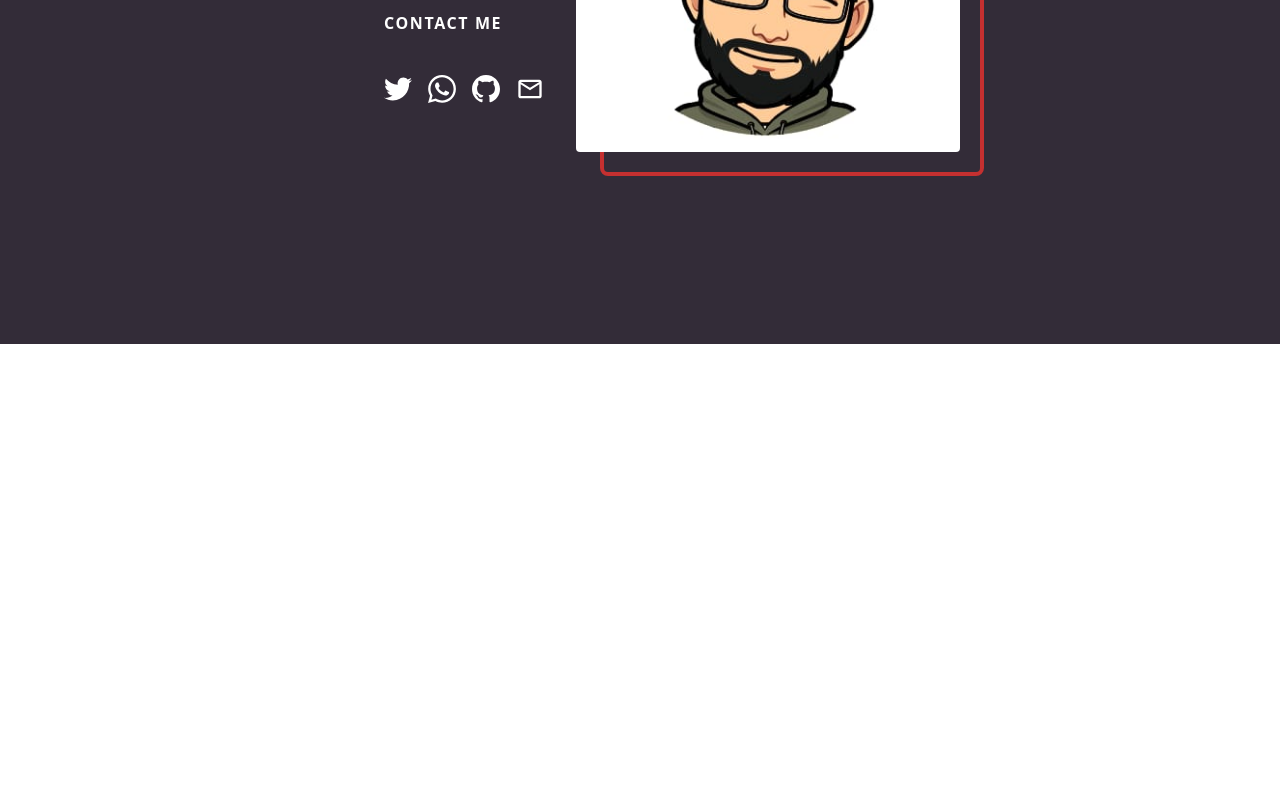
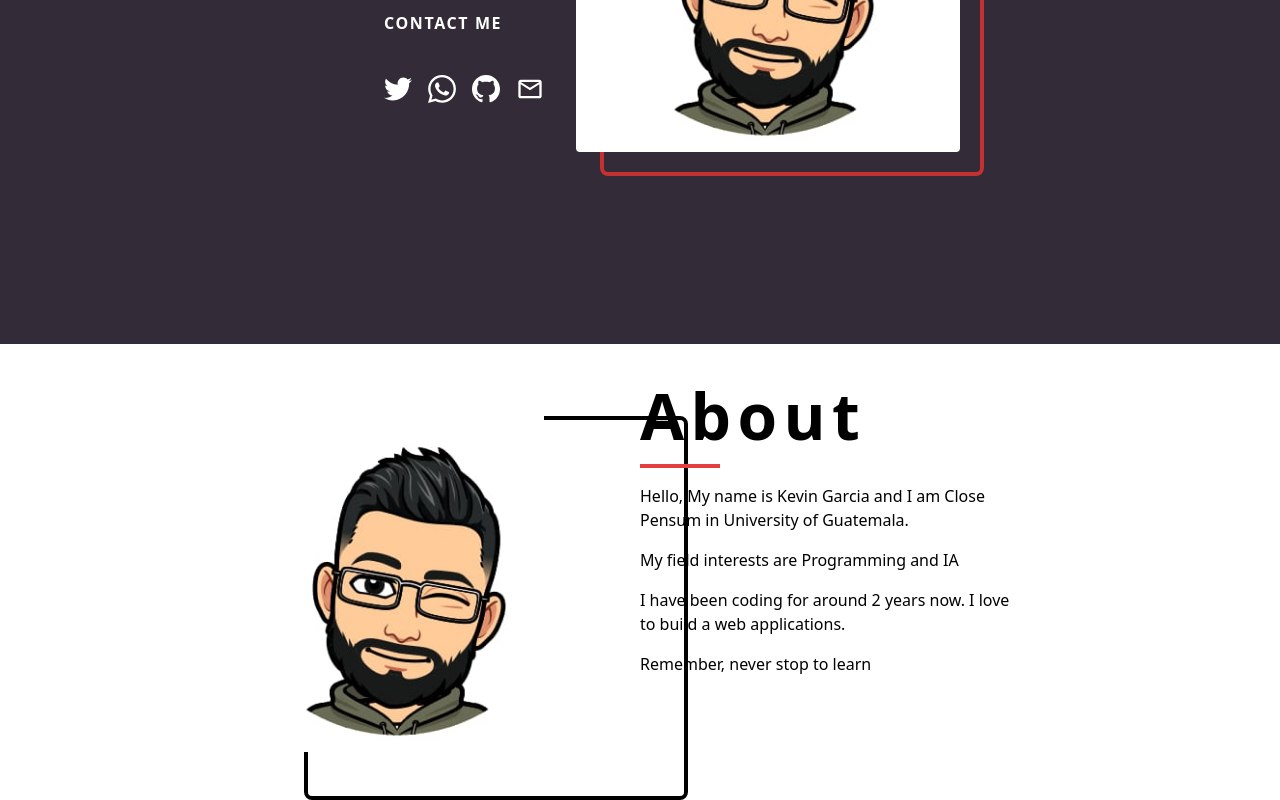
Before and after one commit to kevinGarcia15/portafolio, a React (Create React App) app: page / in a window 1280 px wide. Shown: the part 487-1287 px from the top of the page. Before the commit the page ends 831 px from the top, so only its background shows below. Built offline with nearby package versions, Linux system fonts and the light colour scheme.

Commit message:
Modulo About agregado

```diff
--- a/package.json
+++ b/package.json
@@ -6,6 +6,7 @@
     "@testing-library/jest-dom": "^5.11.5",
     "@testing-library/react": "^11.1.0",
     "@testing-library/user-event": "^12.1.10",
+    "aos": "^2.3.4",
     "react": "^17.0.1",
     "react-dom": "^17.0.1",
     "react-scripts": "4.0.0",
--- a/src/App.jsx
+++ b/src/App.jsx
@@ -1,14 +1,31 @@
-import React from 'react'
-import LandinPage from './components/LandinPage'
-import Nav from './components/Nav'
+import React, { useEffect } from "react";
+import AOS from "aos";
+
+import About from "./components/About";
+import LandinPage from "./components/LandinPage";
+import Nav from "./components/Nav";
+
+import "aos/dist/aos.css";
 
 function App() {
-    return (
-        <div className="px-4 py-6 backgound-primary xl:px-64 lg:px-56">
-            <Nav/>
-            <LandinPage/>
-        </div>
-    )
+  useEffect(() => {
+    AOS.init();
+    AOS.refresh();
+  }, []);
+
+  return (
+    <div>
+      <div className="px-4 py-6 backgound-primary xl:px-64 lg:px-56">
+        <Nav />
+        <LandinPage />
+      </div>
+      <div
+        className="px-4 py-6 xl:px-64 lg:px-56"
+      >
+        <About />
+      </div>
+    </div>
+  );
 }
 
-export default App
+export default App;
--- /dev/null
+++ b/src/components/About.jsx
@@ -0,0 +1,44 @@
+import React from "react";
+
+function About() {
+  return (
+    <div className="grid grid-cols-12" id="about">
+      <div
+        className="col-span-12 md:col-span-6 hidden md:block w-72 h-72"
+        data-aos="fade-right"
+        data-aos-offset="300"
+        data-aos-easing="ease-in-sine"
+      >
+        <img
+          className="lg:w-96 lg:h-96 object-cover rounded absolute z-10"
+          src="../img/porfile.jpeg"
+          alt="picture"
+        />
+        <div className="ml-12 mt-12 w-96 h-96 border-4 rounded-lg border-black relative z-0 hidden lg:block"></div>
+      </div>
+
+      <div
+        className="col-span-12 md:col-span-6"
+        data-aos="fade-down"
+        data-aos-easing="linear"
+        data-aos-duration="1500"
+      >
+        <h1 className="text-4xl lg:text-6xl tracking-widest font-bold border-b-4 border-red-600 w-20">
+          About
+        </h1>
+        <p className="mt-4">
+          Hello, My name is Kevin Garcia and I am Close Pensum in University of
+          Guatemala.
+        </p>
+        <p className="mt-4">My field interests are Programming and IA</p>
+        <p className="mt-4">
+          I have been coding for around 2 years now. I love to build a web
+          applications.
+        </p>
+        <p className="mt-4">Remember, never stop to learn</p>
+      </div>
+    </div>
+  );
+}
+
+export default About;
--- a/src/components/LandinPage.jsx
+++ b/src/components/LandinPage.jsx
@@ -2,8 +2,8 @@ import React from "react";
 
 function LandinPage() {
   return (
-    <div className="grid grid-cols-12 h-xxl xl:mx-32">
-      <div className="col-span-12 lg:col-span-6 h-full">
+    <div className="grid grid-cols-12 lg:h-xxl xl:mx-32">
+      <div className="col-span-12 md:col-span-6 h-96 lg:h-full">
         <div className="flex flex-col justify-center items-center lg:items-start h-full">
           <div className="flex">
             <h1 className="text-white text-6xl tracking-widest font-bold border-t-4 border-red-700 mr-4">
@@ -83,11 +83,11 @@ function LandinPage() {
         </div>
       </div>
 
-      <div className="col-span-12 lg:col-span-6 h-full mt-8 lg:mt-0">
+      <div className="col-span-12 md:col-span-6 h-96 lg:h-full md:mt-8 lg:mt-0">
         <div className="flex flex-col justify-center items-center h-full">
-          <div class="card hover:shadow-lg absolute z-10">
+          <div className="card hover:shadow-lg absolute z-10">
             <img
-              className="w-full h-full md:w-96 md:h-96 sm:h-48 object-cover rounded"
+              className="w-full h-56 lg:w-96 lg:h-96 md:w-64 object-cover rounded"
               src="../img/porfile.jpeg"
               alt="Porfile"
             />
--- a/src/components/Nav.jsx
+++ b/src/components/Nav.jsx
@@ -19,7 +19,7 @@ function Nav() {
             DevTom
           </a>
         </h1>
-        <div className="cursor-pointer md:hidden" b id="burger" onClick={handleNav}>
+        <div className="cursor-pointer md:hidden" id="burger" onClick={handleNav}>
           <svg
             className="w-6 text-white"
             xmlns="http://www.w3.org/2000/svg"
@@ -43,7 +43,7 @@ function Nav() {
             <a href="/">Home</a>
           </li>
           <li className="text-red-700 text-lg px-4 py-1 mt-1 rounded font-bold hover:bg-gray-800 tracking-widest md:text-white">
-            <a href="/">About</a>
+            <a href="#about">About</a>
           </li>
           <li className="text-red-700 text-lg px-4 py-1 mt-1 rounded font-bold hover:bg-gray-800 tracking-widest md:text-white">
             <a href="/">Projects</a>
```
Also changed, not shown: 1 other file (tests, documents, lock files or other folders).
